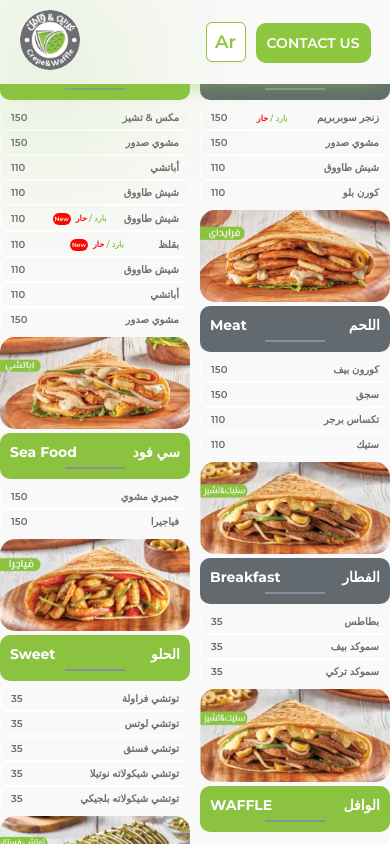
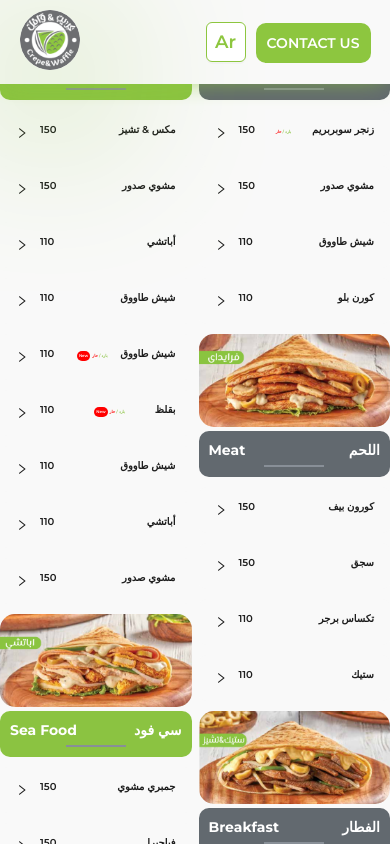
Before and after one commit to AminaAbdElAzeez/react-web-menu, a React (Vite) app: page /cairo in a window 390 px wide. Shown: the top 844 px of the page. Built offline with nearby package versions, Linux system fonts and the light colour scheme.

Commit message:
make collapse and change font size in menu and update cards name and its order

```diff
--- a/src/Routes/Cairo/Cairo.css
+++ b/src/Routes/Cairo/Cairo.css
@@ -2,7 +2,7 @@
   display: flex;
   justify-content: center;
   align-items: flex-start;
-  gap: 30px;
+  gap:15px;
 }
 .pages-menu-left,
 .pages-menu-right {
@@ -27,9 +27,9 @@
   -ms-border-radius: 20px;
   -o-border-radius: 20px;
 }
-@media screen and (max-width: 695px) {
+@media screen and (max-width: 768px) {
   .pages-menu-content {
-    gap: 15px;
+    gap: 12px;
   }
   .cairo-img {
     margin: 0px auto 0px auto;
@@ -40,3 +40,9 @@
     gap: 10px;
   }
 }
+
+@media screen and (max-width: 435px) {
+  .pages-menu-content {
+    gap: 7px;
+  }
+}
--- a/src/components/Branches/Branches.css
+++ b/src/components/Branches/Branches.css
@@ -71,7 +71,7 @@
   align-items: center;
 }
 .branch-phone > img {
-  margin-right: 5px;
+  margin: 0 5px;
 }
 .slick-list {
   height: 350px;
--- a/src/components/Cards/Cards.css
+++ b/src/components/Cards/Cards.css
@@ -10,7 +10,7 @@
 }
 .card-item {
   text-align: center;
-  width: 240px;
+  width: 280px;
 }
 .card-img {
   width: 65px;
@@ -29,7 +29,7 @@
 }
 .card-title {
   color: #333333;
-  font-size: 22px;
+  font-size: 21px;
   font-weight: 700;
   margin-bottom: 15px;
   transition: color 0.5s;
@@ -87,3 +87,45 @@
   overflow: hidden;
   z-index: 99999999;
 }
+.backBtn {
+    width:40px !important;
+    height: 35px !important;
+}
+.back-icon {
+  font-family: 14px !important;
+  animation: bounceBtn 1s infinite ease-in-out alternate !important;
+  -webkit-animation: bounceBtn 1s infinite ease-in-out alternate !important;
+  transition: color 0.5s;
+  -webkit-transition: color 0.5s;
+  -moz-transition: color 0.5s;
+  -ms-transition: color 0.5s;
+  -o-transition: color 0.5s;
+}
+.backBtn:hover .back-icon , .back-icon:hover {
+  color: #ff330f;
+}
+
+@keyframes bounceBtn {
+  0% {
+    transform: translateX(3px);
+    -webkit-transform: translateX(3px);
+    -moz-transform: translateX(3px);
+    -ms-transform: translateX(3px);
+    -o-transform: translateX(3px);
+}
+  100% {
+    transform: translateX(-3px) ;
+    -webkit-transform: translateX(-3px) ;
+    -moz-transform: translateX(-3px) ;
+    -ms-transform: translateX(-3px) ;
+    -o-transform: translateX(-3px) ;
+}
+}
+@media screen and (max-width:350px) {
+  /* .card-item {
+    width: 250px;
+  } */
+  .card-title {
+    font-size: 18px;
+  }
+}
--- a/src/components/Cards/Cards.jsx
+++ b/src/components/Cards/Cards.jsx
@@ -15,27 +15,28 @@ import Zagazig from "../../Routes/Zagazig/Zagazig";
 import Tanta from "../../Routes/Tanta/Tanta";
 import Almahala from "../../Routes/Almahala/Almahala";
 
-
 function Cards() {
   const [isModalOpen, setIsModalOpen] = useState(false);
   const [modalContent, setModalContent] = useState(null);
-  const [selectedBranch, setSelectedBranch] = useState(null);
+  const [previousContent, setPreviousContent] = useState(null);
   const { t, i18n } = useTranslation();
   const [isLargeModal, setIsLargeModal] = useState(false);
 
-
   const showBranchesModal = () => {
+    setPreviousContent(null);
     setModalContent(<BranchesName onBranchSelect={handleBranchSelect} />);
     setIsModalOpen(true);
   };
 
   const showMenusModal = () => {
+    setPreviousContent(null);
     setModalContent(<MenusName onMenuSelect={handleMenuSelect} />);
     setIsModalOpen(true);
     setIsLargeModal(false);
   };
 
   const handleMenuSelect = (menu) => {
+    setPreviousContent(<MenusName onMenuSelect={handleMenuSelect} />);
     setIsLargeModal(true);
     switch (menu) {
       case "Cairo":
@@ -57,15 +58,22 @@ function Cards() {
   };
 
   const handleBranchSelect = (branch) => {
-    setSelectedBranch(branch);
+    setPreviousContent(<BranchesName onBranchSelect={handleBranchSelect} />);
     setModalContent(<Branches selectedBranch={branch} />);
   };
 
   const handleCloseModal = () => {
     setIsModalOpen(false);
     setModalContent(null);
-    setSelectedBranch(null);
+    setPreviousContent(null);
     setIsLargeModal(false);
+  };
+
+  const handleBack = () => {
+    if (previousContent) {
+      setModalContent(previousContent);
+      setPreviousContent(null);
+    }
   };
 
   return (
@@ -73,12 +81,12 @@ function Cards() {
       <div className="container">
         <div className="cards-content">
           <Card hoverable className="card-item">
-            <img alt="Branches" src={image1} className="card-img" />
-            <h4 className="card-title">{t("cardTitle1")}</h4>
+            <img alt="Menus" src={image2} className="card-img" />
+            <h4 className="card-title">{t("cardTitle2")}</h4>
             <Button
               type="primary"
               className="cards-item-btn"
-              onClick={showBranchesModal}
+              onClick={showMenusModal}
             >
               {t("learn")}
               {i18n.dir() === "rtl" ? (
@@ -89,12 +97,12 @@ function Cards() {
             </Button>
           </Card>
           <Card hoverable className="card-item">
-            <img alt="Menus" src={image2} className="card-img" />
-            <h4 className="card-title">{t("cardTitle2")}</h4>
+            <img alt="Branches" src={image1} className="card-img" />
+            <h4 className="card-title">{t("cardTitle1")}</h4>
             <Button
               type="primary"
               className="cards-item-btn"
-              onClick={showMenusModal}
+              onClick={showBranchesModal}
             >
               {t("learn")}
               {i18n.dir() === "rtl" ? (
@@ -128,6 +136,27 @@ function Cards() {
       <Modal
         open={isModalOpen}
         onCancel={handleCloseModal}
+        title={
+          <div style={{ display: "flex", justifyContent: "space-between", alignItems: "center", width: "100%" }}>
+            {previousContent && (
+              <Button
+                type="link"
+                onClick={handleBack}
+                className="backBtn"
+              >
+              {i18n.dir() === "rtl" ? (
+            <>
+              <DoubleRightOutlined className="back-icon"/>
+            </>
+          ) : (
+            <>
+              <DoubleLeftOutlined className="back-icon"/>
+            </>
+          )}
+              </Button>
+            )}
+          </div>
+        }
         footer={null}
         style={{ overflow: "hidden" }}
         className={isLargeModal ? "modalLarge" : ""}
--- a/src/components/MenuItem/MenuItem.css
+++ b/src/components/MenuItem/MenuItem.css
@@ -1,26 +1,12 @@
 .menu-item-list li {
-  display: flex;
-  justify-content: space-between;
-  align-items: center;
-  margin-bottom: 0px;
+  /* display: flex; */
+  /* justify-content: space-between; */
+  /* align-items: center; */
+  /* margin-bottom: 0px;
   color: #6d6e71;
-  font-size: 17px;
-  font-weight: 600;
-  padding: 5px 10px;
-  border: 1px solid #fff;
-  transition: border 0.5s;
-  -webkit-transition: border 0.5s;
-  -moz-transition: border 0.5s;
-  -ms-transition: border 0.5s;
-  -o-transition: border 0.5s;
-  border-radius: 7px;
-  -webkit-border-radius: 7px;
-  -moz-border-radius: 7px;
-  -ms-border-radius: 7px;
-  -o-border-radius: 7px;
-}
-.menu-item-list li:hover {
-  border: 1px solid #8bc341;
+  font-size: 22px;
+  font-weight: 600; */
+  margin: 10px 0;
   border-radius: 7px;
   -webkit-border-radius: 7px;
   -moz-border-radius: 7px;
@@ -50,9 +36,49 @@
 .hot-cold .cold {
   color: #8bc341;
 }
-@media screen and (max-width: 695px) {
-  .menu-item-list li {
-    font-size: 15px;
+.collapse {
+  width: 100%;
+  /* margin-bottom: 0px; */
+  color: #6d6e71;
+  background-color: #f9f9f9;
+  border: none;
+  font-size: 22px;
+  font-weight: 600;
+  /* padding: 5px 10px; */
+  /* border: 1px solid #fff; */
+  /* transition: border 0.5s;
+  -webkit-transition: border 0.5s;
+  -moz-transition: border 0.5s;
+  -ms-transition: border 0.5s;
+  -o-transition: border 0.5s; */
+  border-radius: 7px;
+  -webkit-border-radius: 7px;
+  -moz-border-radius: 7px;
+  -ms-border-radius: 7px;
+  -o-border-radius: 7px;
+}
+.collapse-content {
+  width: 100% !important;
+  display: flex;
+  justify-content: space-between !important;
+  align-items: center;
+
+}
+:where(.css-dev-only-do-not-override-7ny38l).ant-collapse>.ant-collapse-item >.ant-collapse-header .ant-collapse-expand-icon {
+  display: none;
+}
+:where(.css-dev-only-do-not-override-7ny38l).ant-collapse .ant-collapse-content {
+  border-top: none;
+}
+.collapse-text {
+  font-size: 18px;
+  font-weight: 700;
+  color: #8A8080;
+  text-align: right;
+}
+@media screen and (max-width: 800px) {
+  .collapse {
+    font-size: 20px;
   }
   .menu-item-new {
     font-size: 10px;
@@ -63,9 +89,19 @@
     font-size: 14px;
   }
 }
-@media screen and (max-width: 540px) {
-  .menu-item-list li {
+@media screen and (max-width:831px) {
+  .collapse-text {
+    font-size: 16px;
+  }
+}
+@media screen and (max-width:710px) {
+  .collapse-text {
     font-size: 14px;
+  }
+}
+@media screen and (max-width: 605px) {
+  .collapse {
+    font-size: 18px;
   }
   .menu-item-new {
     font-size: 8px;
@@ -76,9 +112,9 @@
     font-size: 10px;
   }
 }
-@media screen and (max-width: 465px) {
-  .menu-item-list li {
-    font-size: 12px;
+@media screen and (max-width: 530px) {
+  .collapse {
+    font-size: 16px;
   }
   .menu-item-new {
     font-size: 6px;
@@ -89,9 +125,9 @@
     font-size: 8px;
   }
 }
-@media screen and (max-width: 400px) {
-  .menu-item-list li {
-    font-size: 10px;
+@media screen and (max-width: 460px) {
+  .collapse {
+    font-size: 14px;
   }
   .menu-item-new {
     font-size: 6px;
@@ -102,9 +138,9 @@
     font-size: 8px;
   }
 }
-@media screen and (max-width: 373px) {
-  .menu-item-list li {
-    font-size: 10px;
+@media screen and (max-width: 430px) {
+  .collapse {
+    font-size: 13px;
   }
   .menu-item-new {
     font-size: 5px;
@@ -115,9 +151,9 @@
     font-size: 5px;
   }
 }
-@media screen and (max-width: 346px) {
-  .menu-item-list li {
-    font-size: 8px;
+@media screen and (max-width: 390px) {
+  .collapse {
+    font-size: 10px;
   }
   .menu-item-new {
     font-size: 4px;
@@ -127,14 +163,28 @@
   .hot-cold {
     font-size: 4px;
   }
+  .collapse-text {
+    font-size: 11px;
+  }
 }
-@media screen and (max-width: 320px) {
-  .menu-item-list li {
-    font-size: 6px;
+@media screen and (max-width: 335px) {
+  .collapse {
+    font-size: 8px;
   }
   .menu-item-new {
     font-size: 3px;
     padding: 2px;
     margin-right: 3px;
   }
+  .collapse-text {
+    font-size: 9px;
+  }
 }
+@media screen and (max-width: 310px) {
+  .collapse {
+    font-size: 6px;
+  }
+  .collapse-text {
+    font-size: 8px;
+  }
+}
--- a/src/components/MenuItem/MenuItem.jsx
+++ b/src/components/MenuItem/MenuItem.jsx
@@ -1,8 +1,13 @@
 import "./MenuItem.css";
+import { Collapse } from 'antd';
+
 
 export default function MenuItem({ price, name, new: isNew, details }) {
-  return (
-    <li>
+  const text = `
+  بانيه عادي/بانيه حار/مشوي صدور/ شيش/رومي مدخن
+`;
+
+  const label = <div className="collapse-content">
   <span>{price}</span>
   <div>
     {isNew && name !== "زنجر سوبربريم" && (
@@ -16,6 +21,19 @@ export default function MenuItem({ price, name, new: isNew, details }) {
     )}
   </div>
   <span>{name}</span>
+</div>;
+  return (
+    <li>
+    <Collapse
+      items={[
+        {
+          key: '1',
+          label: <div>{label}</div>,
+          children: <p className="collapse-text">{text}</p>,
+        },
+      ]}
+      className="collapse"
+    />
     </li>
   );
 }
--- a/src/components/MenuSection/MenuSection.css
+++ b/src/components/MenuSection/MenuSection.css
@@ -39,7 +39,7 @@
 }
 .menu-item-list {
   list-style-type: none;
-  padding: 0 15px;
+  padding: 0 10px;
   margin: 0 0 15px 0;
 }
 .menu-item-img {
@@ -64,12 +64,12 @@
   .pages-menu-item-h3 {
     font-size: 25px;
   }
+  .menu-item-list {
+    padding: 0px;
+    margin: 0 0 0px 0;
+  }
 }
 @media screen and (max-width: 695px) {
-  .menu-item-list {
-    padding: 0px;
-    margin: 0 0 10px 0;
-  }
   .pages-menu-item-title {
     padding: 10px 15px;
     margin-bottom: 5px;
--- a/src/components/Translation/i18n.jsx
+++ b/src/components/Translation/i18n.jsx
@@ -61,8 +61,8 @@ const resources = {
       terms: "Terms & Conditions",
       copyright: "Copyright ©2024 Apps Square",
       // card
-      cardTitle1: "Branches",
-      cardTitle2: "Menus",
+      cardTitle1: "Branches Locations",
+      cardTitle2: "Food Menus",
       learn: "Learn More",
       cardTitle3: "Dawnload App",
       getStart: "Get Started",
@@ -83,6 +83,7 @@ const resources = {
       almahalaBranch: "Almahala Branch",
       details: "Details",
       detailsBranch: "Details Branch",
+      back:"Back"
     },
   },
   ar: {
@@ -142,8 +143,8 @@ const resources = {
       terms: "الشروط والأحكام",
       copyright: "حقوق الطبع والنشر © 2024 Apps Square",
       // card
-      cardTitle1: "الفروع",
-      cardTitle2: "القوائم",
+      cardTitle1: "مواقع الفروع",
+      cardTitle2: "قوائم الطعام",
       learn: "لمعرفة المزيد",
       cardTitle3: "نزل التطبيق",
       getStart: "ابدأ الآن",
@@ -165,6 +166,7 @@ const resources = {
 
       details: "تفاصيل",
       detailsBranch: "تفاصيل الفرع",
+      back:"رجوع"
     },
   },
 };
```
Also changed, not shown: 1 other file (tests, documents, lock files or other folders). Lines whose indentation alone changed are shown as unchanged.
